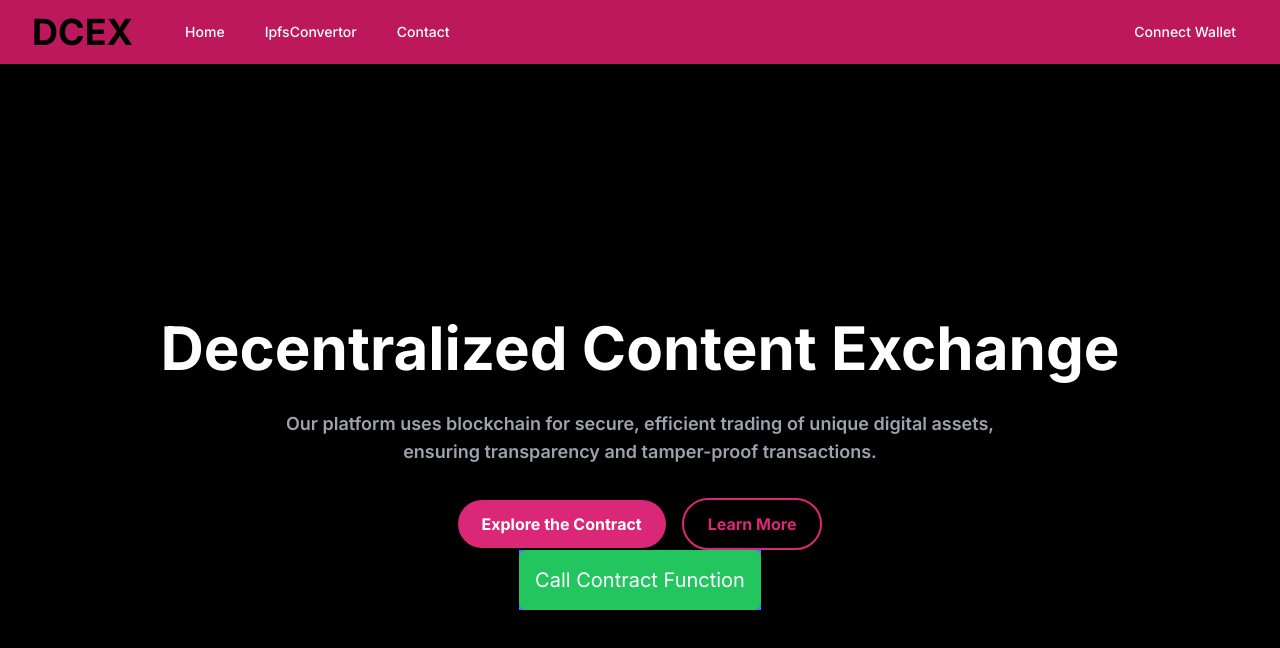
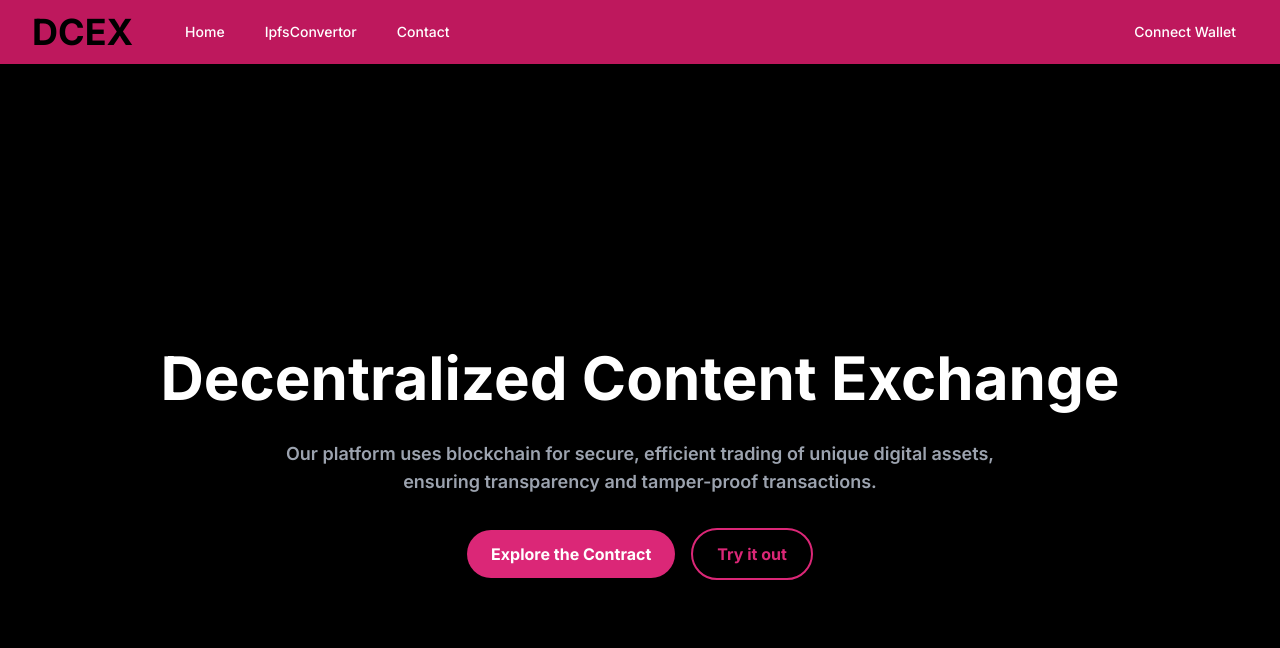
Before and after one commit to Saiweb3dev/DecentraContent, a Next.js app in the folder DecentraContent_NextJS/: page / in a window 1280 px wide. Shown: the top 648 px of the page. Built offline with nearby package versions, Linux system fonts and the light colour scheme.

Commit message:
minor changes

```diff
--- a/DecentraContent_NextJS/src/app/components/Landing/LandingBase.tsx
+++ b/DecentraContent_NextJS/src/app/components/Landing/LandingBase.tsx
@@ -1,5 +1,5 @@
 import React from 'react';
-import InitializeContract from '../Contract/InitializeToken';
+import Link from 'next/link';
 
 const LandingPage = () => {
  return (
@@ -18,15 +18,14 @@ const LandingPage = () => {
           >
             Explore the Contract
           </a>
-          <a
-            href="#features"
+          <Link
+            href="/DecentralizedExchange"
             className="px-6 py-3 font-bold text-pink-600 bg-transparent border-2 border-pink-600 rounded-full hover:bg-pink-600 hover:text-white transition-colors duration-300"
           >
-            Learn More
-          </a>
+            Try it out
+          </Link>
         </div>
       </div>
-      <InitializeContract/>
     </div>
  );
 };
```
